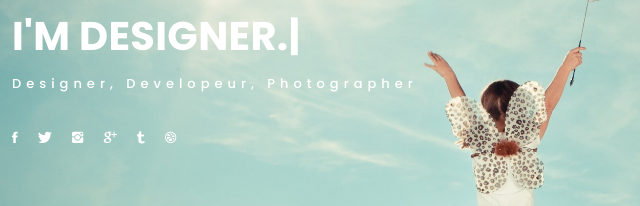
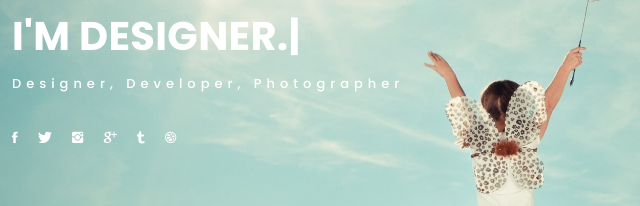
Before and after one commit to jaclynrubly/Seattle-Elite-Branding, a plain HTML site: page index.html in a window 1280 px wide. Shown: the part 312-518 px from the top of the page, 73-713 px from the left. Drawn offline with nearby package versions, Linux system fonts and the light colour scheme; files whose address does not match are found by name; a web font is replaced by a local one.

Commit message:
Update index.html

```diff
--- a/index.html
+++ b/index.html
@@ -72,7 +72,7 @@
     <div class="container">
       <div class="header-content">
         <h1>I'm <span class="typed"></span></h1>
-        <p>designer, developeur, photographer</p>
+        <p>designer, developer, photographer</p>
 
         <ul class="list-unstyled list-social">
           <li><a href="#"><i class="ion-social-facebook"></i></a></li>
```
